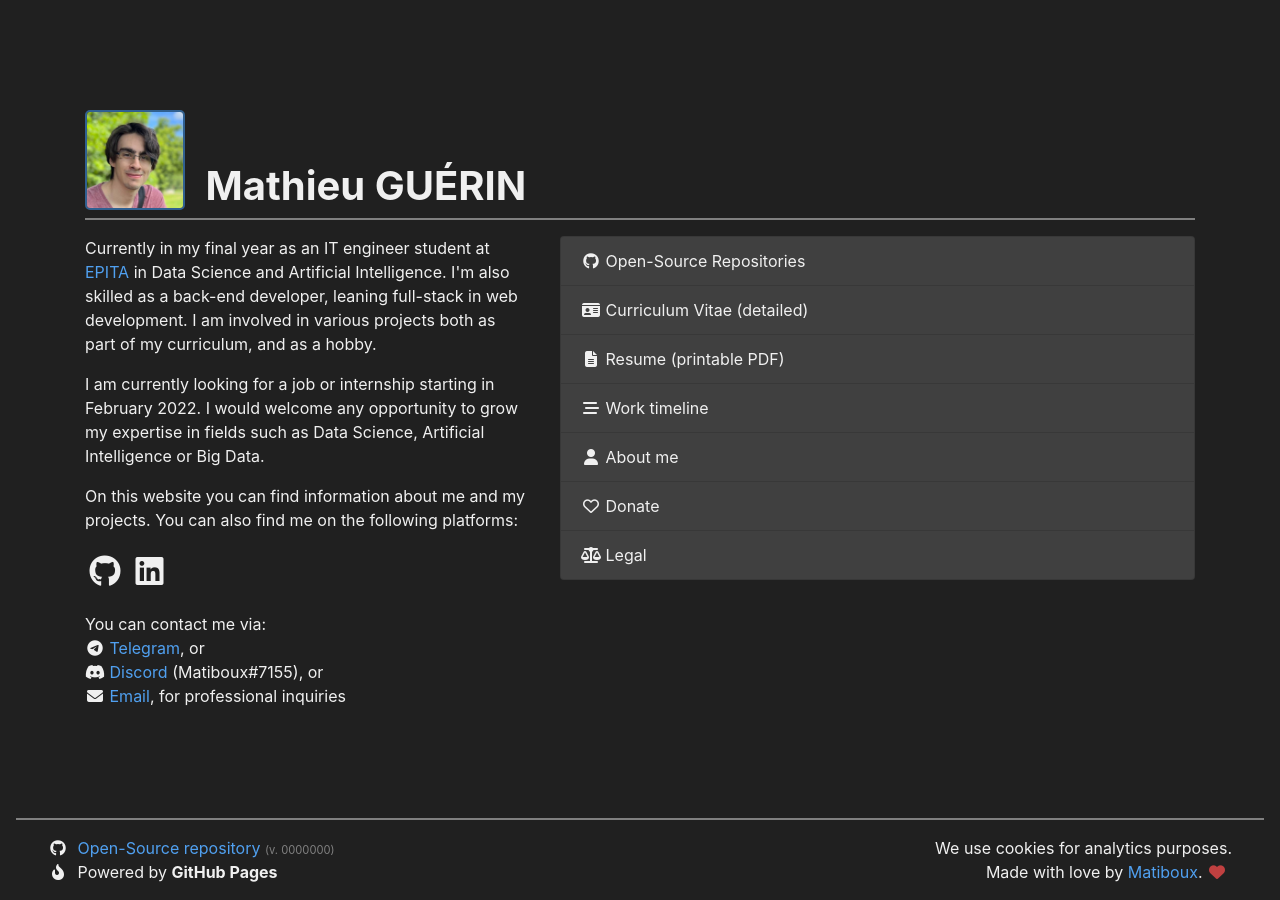
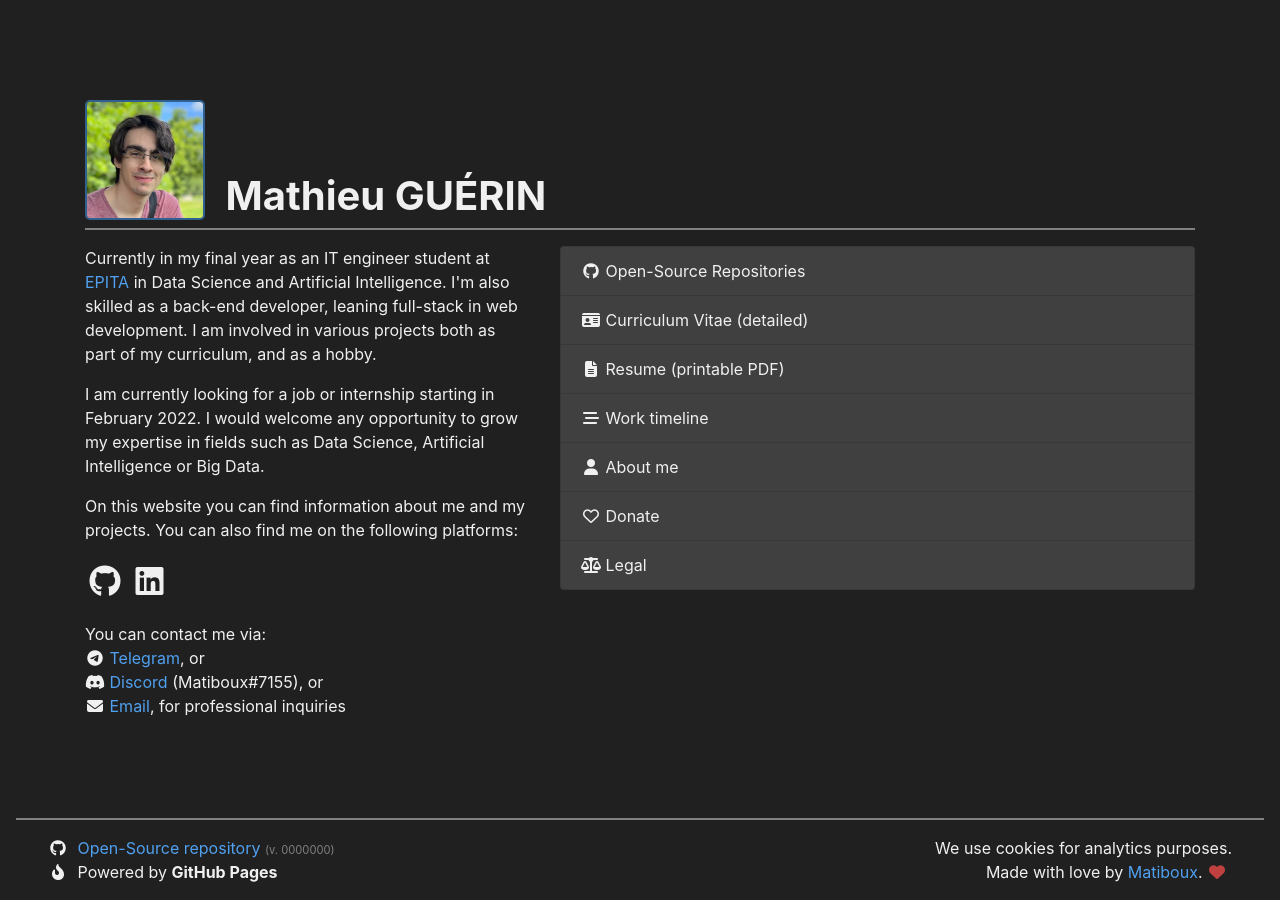
Before and after one commit to matiboux/matiboux.me, a Jekyll site: the page built from index.html, in a window 1280 px wide. Built offline with Jekyll 4.4.1, drawn with Linux system fonts in a browser that asks for light colours; nearby versions of some CDN libraries.

Commit message:
Update avatar height

```diff
--- a/assets/css/cv.css
+++ b/assets/css/cv.css
@@ -6,7 +6,7 @@
 	#main .cv-items { padding-left: 1rem; border-left: 2px solid #f0f0f0 } }
 
 #main .cv-about .media > * { align-self: center }
-#main .cv-about .media img { max-height: 100px; border: 2px solid #4080c0; border-radius: .5rem }
+#main .cv-about .media img { max-height: 120px; border: 2px solid #4080c0; border-radius: .5rem }
 #main .cv-about .about-social-links { padding-left: 0; list-style: none }
 #main .cv-about .about-social-links > *,
 #main .cv-about .about-social-links a
--- a/assets/css/style.css
+++ b/assets/css/style.css
@@ -74,7 +74,7 @@ hr { border-color: rgba(255, 255, 255, .1) }
 .title h1 { font-weight: bold; margin-bottom: 0 }
 .title img {
 	display: block;
-	width: 100px;
+	max-height: 120px;
 	margin: 0 auto .5rem;
 	border: 2px solid #306090;
 	border-radius: 5px;
```
